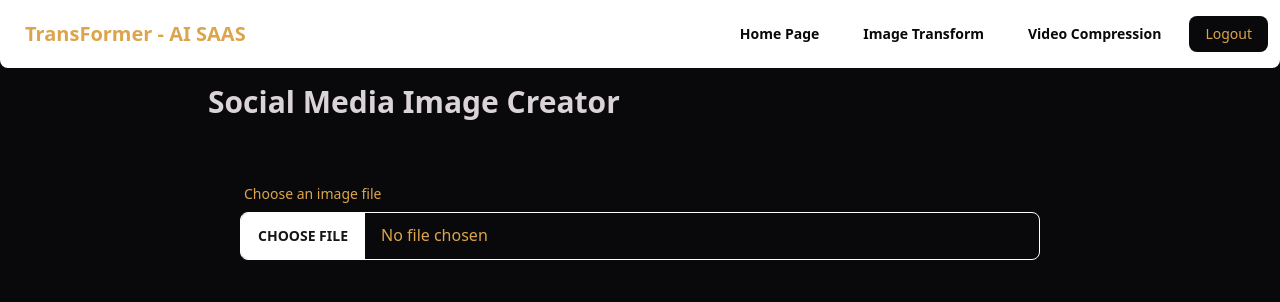
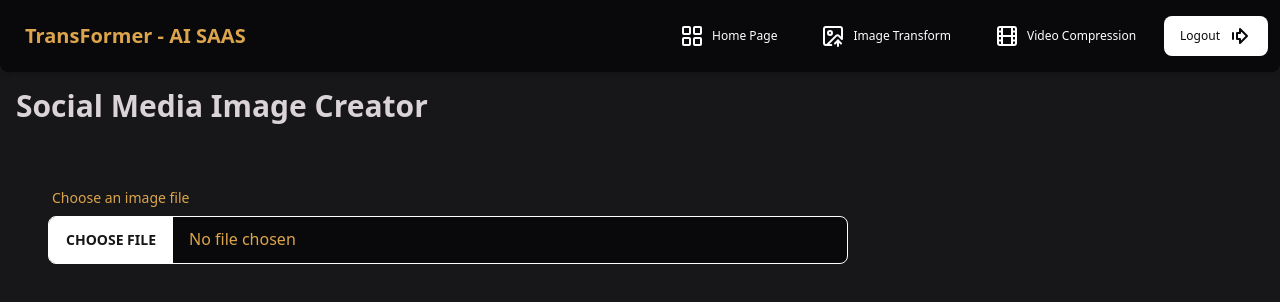
Before and after one commit to Prabhat-Chandela/Transformify, a Next.js app: page /social-share in a window 1280 px wide. Shown: the top 302 px of the page. Built offline with nearby package versions, Linux system fonts and the light colour scheme.

Commit message:
fetch videos functionality added on home page

```diff
--- a/app/(app)/home/page.tsx
+++ b/app/(app)/home/page.tsx
@@ -1,9 +1,47 @@
-import React from 'react'
+"use client"
+
+import React, { useState, useEffect, useCallback } from 'react';
+
+
+interface Video {
+  id: string;
+  title: string;
+  description?: string;
+  publicId: string;
+  originalSize: string;
+  compressedSize: string;
+  duration: number;
+  createdAt: Date
+}
 
 function Home() {
+  const [videos, setVideos] = useState<Video[]>([]);
+  const [loading, setLoading] = useState(true);
+  const [error, setError] = useState<string | null>(null);
+
+  const fetchVideos = useCallback(async () => {
+    try {
+      const response = await fetch("/api/videos")
+      if (!response.ok) setError("Failed to Fetch the videos");
+      const data = await response.json();
+      if (Array.isArray(data) && data.length > 0) {
+        setVideos(data);
+      }
+    } catch (error) {
+      console.log(error);
+      setError("Failed to Fetch the videos");
+    } finally{
+      setLoading(false);
+    }
+  }, [])
+
+  useEffect(() => {
+    fetchVideos();
+  }, [fetchVideos])
+
   return (
     <div>Home</div>
   )
 }
 
-export default Home
+export default Home;
--- a/app/(app)/layout.tsx
+++ b/app/(app)/layout.tsx
@@ -1,19 +1,23 @@
 import React from 'react';
 import Link from 'next/link';
+import { LayoutGrid, ImageUp, Film, ArrowBigRightDash } from 'lucide-react';
 
 
-const navItems=[
+const navItems = [
     {
-        href:"/home",
-        label:"Home Page"
+        href: "/home",
+        label: "Home Page",
+        icon: <LayoutGrid />
     },
     {
-        href:"/social-share",
-        label:"Image Transform"
+        href: "/social-share",
+        label: "Image Transform",
+        icon: <ImageUp />
     },
     {
-        href:"/video-upload",
-        label:"Video Compression"
+        href: "/video-upload",
+        label: "Video Compression",
+        icon: <Film />
     }
 ];
 
@@ -24,24 +28,26 @@
 }>
 ) {
     return (
-        <div className='w-full'>
-            <header className='w-full'>
-                <div className="navbar bg-primary rounded-b-lg">
+        <div className='w-full flex flex-col min-h-screen bg-base-200'>
+
+            <header className='w-full shadow-md'>
+                <div className="navbar bg-base-100 rounded-b-lg">
                     <div className="flex-1">
                         <a className="btn btn-ghost text-xl">TransFormer - AI SAAS</a>
                     </div>
                     <div className="flex-none">
                         <ul className="menu menu-horizontal gap-3 px-1">
-                            {navItems.map((item)=>(
-                                <li key={item.label} className='hidden lg:flex text-base-100 font-semibold hover:text-base-content rounded-lg'><Link href={item.href}>{item.label}</Link></li>
+                            {navItems.map((item) => (
+                                <li key={item.label} className='hidden lg:flex text-primary font-medium text-xs hover:text-base-content rounded-lg'><Link href={item.href}>{item.icon}<span>{item.label}</span></Link></li>
                             ))}
-                            <li><button className='bg-base-100 rounded-lg hover:bg-base-100 hover:text-primary '>Logout</button></li>
+                            <li><button className='hidden lg:flex bg-primary text-base-100 font-medium text-xs rounded-lg hover:bg-primary hover:text-base-content '>Logout <span><ArrowBigRightDash /></span></button></li>
                             <li className='lg:hidden'>
                                 <details>
                                     <summary>Menu</summary>
                                     <ul className="bg-primary rounded-t-none p-2">
-                                        <li><a>Link 1</a></li>
-                                        <li><a>Link 2</a></li>
+                                        {navItems.map((item) => (
+                                            <li key={item.label} className='hidden lg:flex text-primary font-semibold hover:text-base-content rounded-lg'><Link href={item.href}>{item.icon}<span>{item.label}</span></Link></li>
+                                        ))}
                                     </ul>
                                 </details>
                             </li>
@@ -49,9 +55,11 @@
                     </div>
                 </div>
             </header>
-            <main>
+
+            <main className='w-full flex-1'>
                 {children}
             </main>
+
         </div>
     )
 }
--- a/app/(app)/social-share/page.tsx
+++ b/app/(app)/social-share/page.tsx
@@ -74,7 +74,7 @@
 
 
   return (
-    <div className="container mx-auto p-4 max-w-4xl bg-custom-gradient">
+    <div className="container sm:p-4 max-w-4xl bg-custom-gradient">
           <h1 className="text-3xl font-bold mb-6 text-accent-content">
             Social Media Image Creator
           </h1>
@@ -119,7 +119,7 @@
 
                   <div className="mt-6 relative">
                     <h3 className="text-lg font-semibold mb-2">Preview:</h3>
-                    <div className="flex justify-center">
+                    <div className="flex justify-center rounded-lg overflow-hidden">
                       {isTransforming && (
                         <div className="absolute inset-0 flex items-center justify-center bg-base-100 bg-opacity-50 z-10">
                           <span className="loading loading-spinner loading-lg"></span>
--- a/package.json
+++ b/package.json
@@ -12,6 +12,7 @@
     "@clerk/nextjs": "^5.7.5",
     "@prisma/client": "^5.21.1",
     "cloudinary": "^2.5.1",
+    "lucide-react": "^0.460.0",
     "next": "14.2.15",
     "next-cloudinary": "^6.16.0",
     "react": "^18",
```
Also changed, not shown: 1 other file (tests, documents, lock files or other folders).
